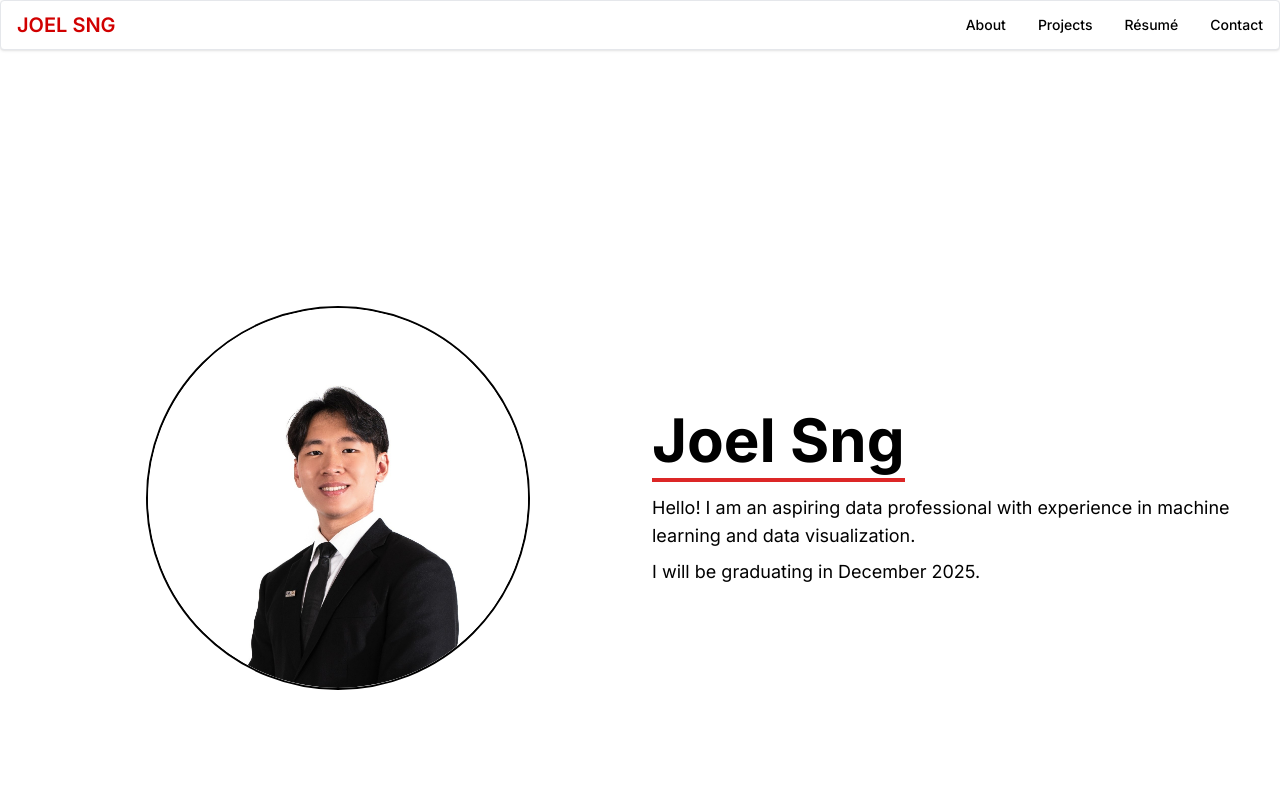
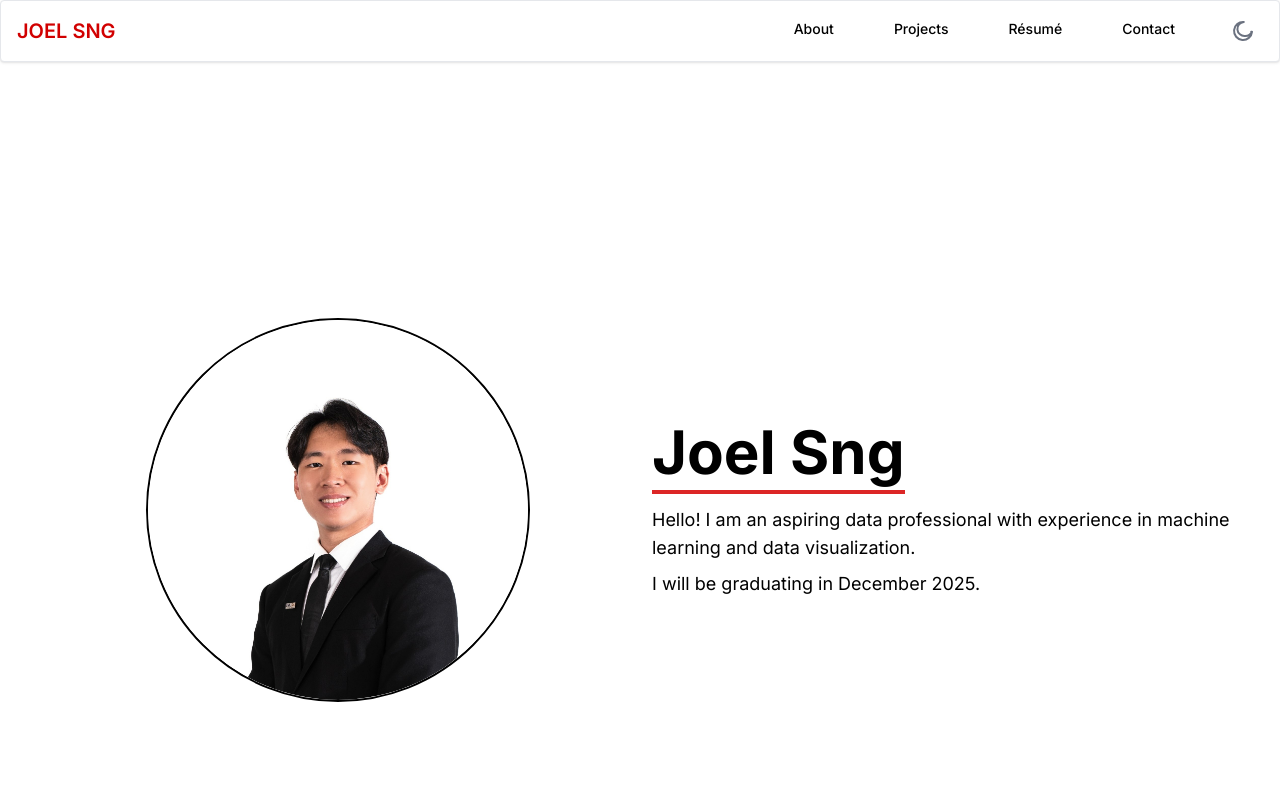
Before and after one commit to JoelSngZhenWei/testportfolio, a Next.js app: page / in a window 1280 px wide. Shown: the top 800 px of the page. Built offline with nearby package versions, Linux system fonts and the light colour scheme.

Commit message:
vercel changes

```diff
--- a/components/Header.tsx
+++ b/components/Header.tsx
@@ -1,10 +1,11 @@
 "use client";
-import { useState } from "react";
-import { usePathname } from "next/navigation"; // Import usePathname hook
+import { useState, useEffect } from "react";
+import { usePathname } from "next/navigation";
 
 export default function Header() {
   const [isMenuOpen, setIsMenuOpen] = useState(false);
-  const pathname = usePathname(); // Get the current pathname
+  const [isDarkMode, setIsDarkMode] = useState(false);
+  const pathname = usePathname();
 
   const handleMenuToggle = () => {
     setIsMenuOpen(!isMenuOpen);
@@ -13,22 +14,23 @@ export default function Header() {
   // Function to check if a link is active
   const isActive = (href: string) => pathname === href;
 
+  // Toggle dark mode
+  const handleDarkModeToggle = () => {
+    setIsDarkMode(!isDarkMode);
+    document.documentElement.classList.toggle("dark", !isDarkMode);
+  };
+
   return (
     <header className="sticky top-0 z-50">
-      {/* Navigation Bar */}
       <nav className="bg-white border border-gray-200 dark:border-gray-700 px-2 sm:px-4 py-2.5 rounded dark:bg-gray-800 shadow">
         <div className="container flex flex-wrap justify-between items-center mx-auto">
-          {/* Logo */}
           <a href="/" className="flex items-center">
-            <span
-              className="self-center text-xl font-semibold whitespace-nowrap text-highlightRed"
-            >
+            <span className="self-center text-xl font-semibold whitespace-nowrap text-highlightRed">
               JOEL SNG
             </span>
           </a>
-
-          {/* Mobile Menu Toggle Button */}
           <div className="flex items-center">
+            {/* Mobile Menu Toggle Button */}
             <button
               id="menu-toggle"
               type="button"
@@ -36,7 +38,6 @@ export default function Header() {
               onClick={handleMenuToggle}
             >
               <span className="sr-only">Open main menu</span>
-              {/* Hamburger icon */}
               <svg
                 className="h-6 w-6"
                 fill="none"
@@ -53,51 +54,48 @@ export default function Header() {
             </button>
           </div>
 
-          {/* Mobile Menu */}
           <div
-            className={`w-full md:block md:w-auto ${isMenuOpen ? "" : "hidden"}`}
+            className={`w-full md:flex md:items-center md:w-auto ${isMenuOpen ? "" : "hidden"}`}
             id="mobile-menu"
           >
             <ul className="flex flex-col mt-4 md:flex-row md:space-x-8 md:mt-0 md:text-sm md:font-medium text-black">
               <li>
-                <a
-                  href="/about"
-                  className={`block py-2 pr-4 pl-3 border-b border-gray-100 hover:bg-gray-50 md:hover:bg-transparent md:border-0 md:hover:text-blue-700 md:p-0 dark:text-gray-400 md:dark:hover:text-white dark:hover:bg-gray-700 dark:hover:text-white md:dark:hover:bg-transparent dark:border-gray-700 ${
-                    isActive("/about") ? "text-highlightRed" : ""
-                  }`}
-                >
+                <a href="/about" className={`block py-2 pr-4 pl-3 ... ${isActive("/about") ? "text-highlightRed" : ""}`}>
                   About
                 </a>
               </li>
               <li>
-                <a
-                  href="/projects"
-                  className={`block py-2 pr-4 pl-3 border-b border-gray-100 hover:bg-gray-50 md:hover:bg-transparent md:border-0 md:hover:text-blue-700 md:p-0 dark:text-gray-400 md:dark:hover:text-white dark:hover:bg-gray-700 dark:hover:text-white md:dark:hover:bg-transparent dark:border-gray-700 ${
-                    isActive("/projects") ? "text-highlightRed" : ""
-                  }`}
-                >
+                <a href="/projects" className={`block py-2 pr-4 pl-3 ... ${isActive("/projects") ? "text-highlightRed" : ""}`}>
                   Projects
                 </a>
               </li>
               <li>
-                <a
-                  href="/resume"
-                  className={`block py-2 pr-4 pl-3 border-b border-gray-100 hover:bg-gray-50 md:hover:bg-transparent md:border-0 md:hover:text-blue-700 md:p-0 dark:text-gray-400 md:dark:hover:text-white dark:hover:bg-gray-700 dark:hover:text-white md:dark:hover:bg-transparent dark:border-gray-700 ${
-                    isActive("/resume") ? "text-highlightRed" : ""
-                  }`}
-                >
+                <a href="/resume" className={`block py-2 pr-4 pl-3 ... ${isActive("/resume") ? "text-highlightRed" : ""}`}>
                   Résumé
                 </a>
               </li>
               <li>
-                <a
-                  href="/contact"
-                  className={`block py-2 pr-4 pl-3 hover:bg-gray-50 md:hover:bg-transparent md:border-0 md:hover:text-blue-700 md:p-0 dark:text-gray-400 md:dark:hover:text-white dark:hover:bg-gray-700 dark:hover:text-white md:dark:hover:bg-transparent ${
-                    isActive("/contact") ? "text-highlightRed" : ""
-                  }`}
-                >
+                <a href="/contact" className={`block py-2 pr-4 pl-3 ... ${isActive("/contact") ? "text-highlightRed" : ""}`}>
                   Contact
                 </a>
+              </li>
+              {/* Dark Mode Switch */}
+              <li className="mt-2 md:mt-0 md:ml-4">
+                <button
+                  onClick={handleDarkModeToggle}
+                  className="flex items-center p-2 text-sm font-medium text-gray-500 dark:text-gray-400 hover:bg-gray-100 dark:hover:bg-gray-700 rounded-lg"
+                >
+                  {isDarkMode ? (
+                    <svg className="w-6 h-6" fill="none" stroke="currentColor" viewBox="0 0 24 24">
+                      <path strokeLinecap="round" strokeLinejoin="round" strokeWidth="2" d="M12 3v1m0 16v1m8-9h1M4 12H3m15.364-7.364l-.707.707M6.343 17.657l-.707.707m12.728 0l-.707-.707M6.343 6.343l-.707-.707M12 7a5 5 0 015 5v0a5 5 0 01-5 5v0a5 5 0 01-5-5v0a5 5 0 015-5z" />
+                    </svg>
+                  ) : (
+                    <svg className="w-6 h-6" fill="none" stroke="currentColor" viewBox="0 0 24 24">
+                      <path strokeLinecap="round" strokeLinejoin="round" strokeWidth="2" d="M21 12.79A9 9 0 1112.79 3a7 7 0 001.21 13.95 7.5 7.5 0 007-4.16 8.967 8.967 0 00-.79-.01z" />
+                    </svg>
+                  )}
+                  <span className="sr-only">Toggle dark mode</span>
+                </button>
               </li>
             </ul>
           </div>
--- a/tailwind.config.ts
+++ b/tailwind.config.ts
@@ -1,9 +1,6 @@
 import type { Config } from "tailwindcss";
 
 const config: Config = {
-  // Remove or disable dark mode
-  darkMode: false, // This will disable dark mode completely
-
   content: [
     "./pages/**/*.{js,ts,jsx,tsx,mdx}",
     "./components/**/*.{js,ts,jsx,tsx,mdx}",
@@ -13,7 +10,6 @@ const config: Config = {
     extend: {
       colors: {
         highlightRed: "#D10000",
-        // Remove any dark mode specific colors
       },
       boxShadow: {
         glowHighlight: "0 0 15px #D10000", // Custom shadow for glow effect
@@ -22,5 +18,4 @@ const config: Config = {
   },
   plugins: [],
 };
-
 export default config;
```
